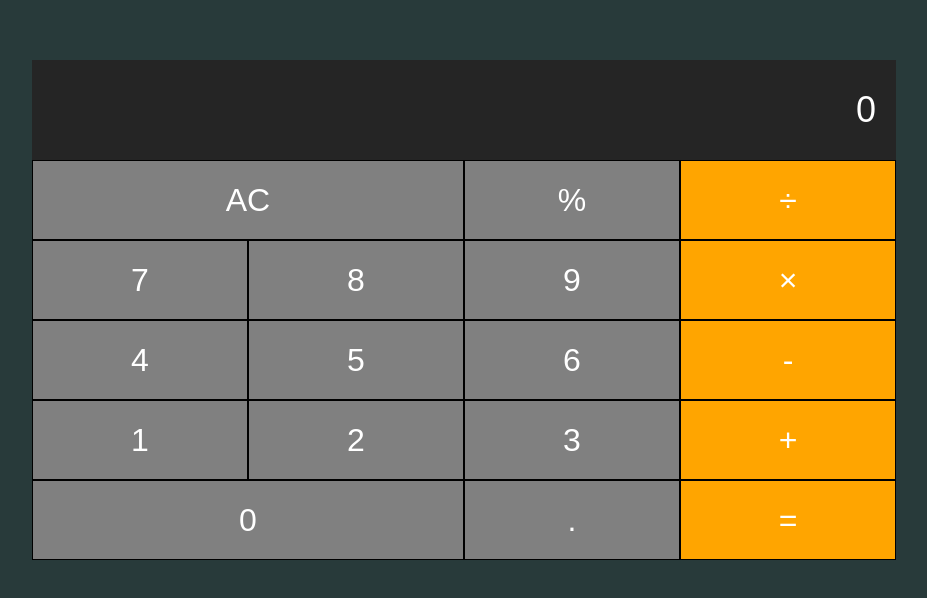
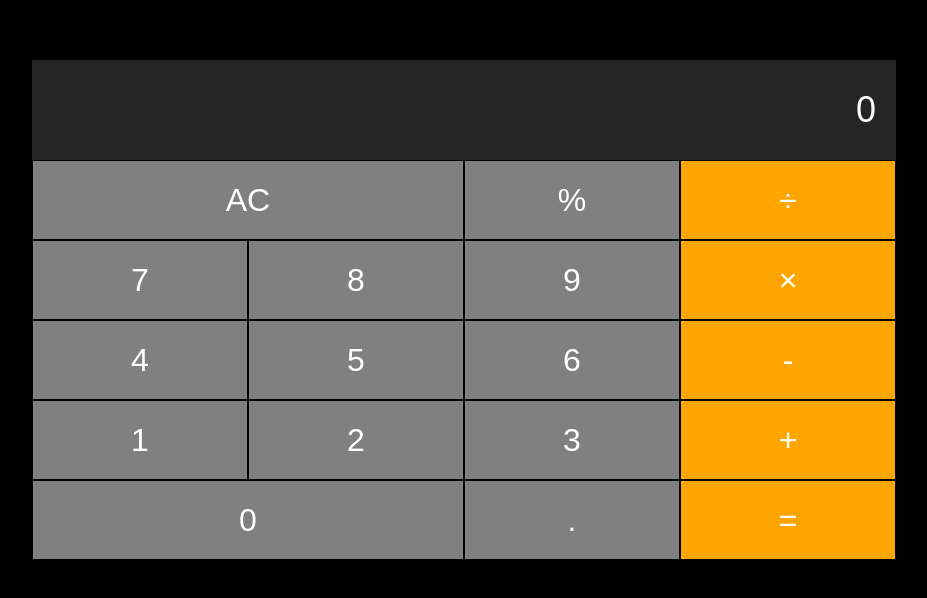
Before and after one commit to zyaufi/calculator-javascript, a plain HTML site: page index.html in a window 1280 px wide. Shown: the part 148-746 px from the top of the page, without its empty margins (176-1103 px from the left). Drawn offline with Linux system fonts and the light colour scheme.

Commit message:
mengganti warna background

```diff
--- a/style.css
+++ b/style.css
@@ -1,5 +1,5 @@
 body{
-	background-color: #283a3a;
+	background-color: #000;
 }
 .calculator{
 	text-align: center;
```
